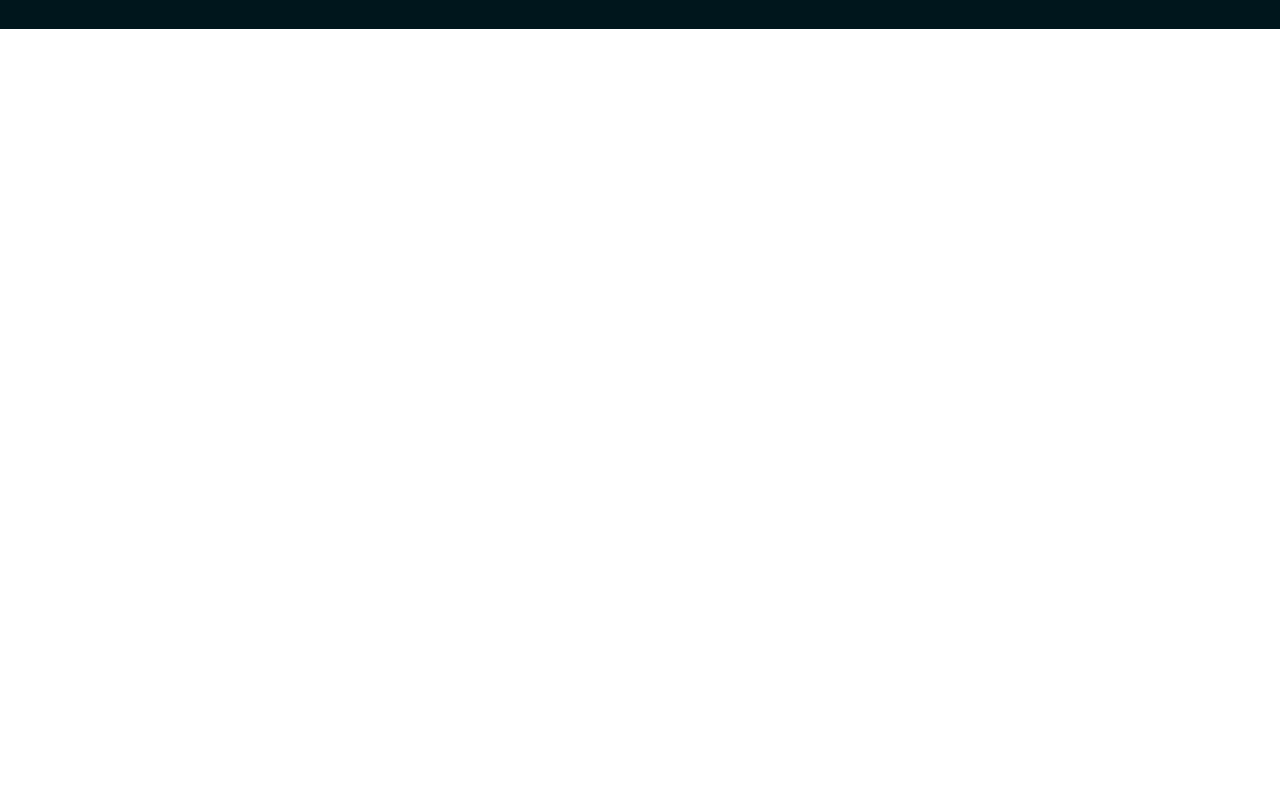
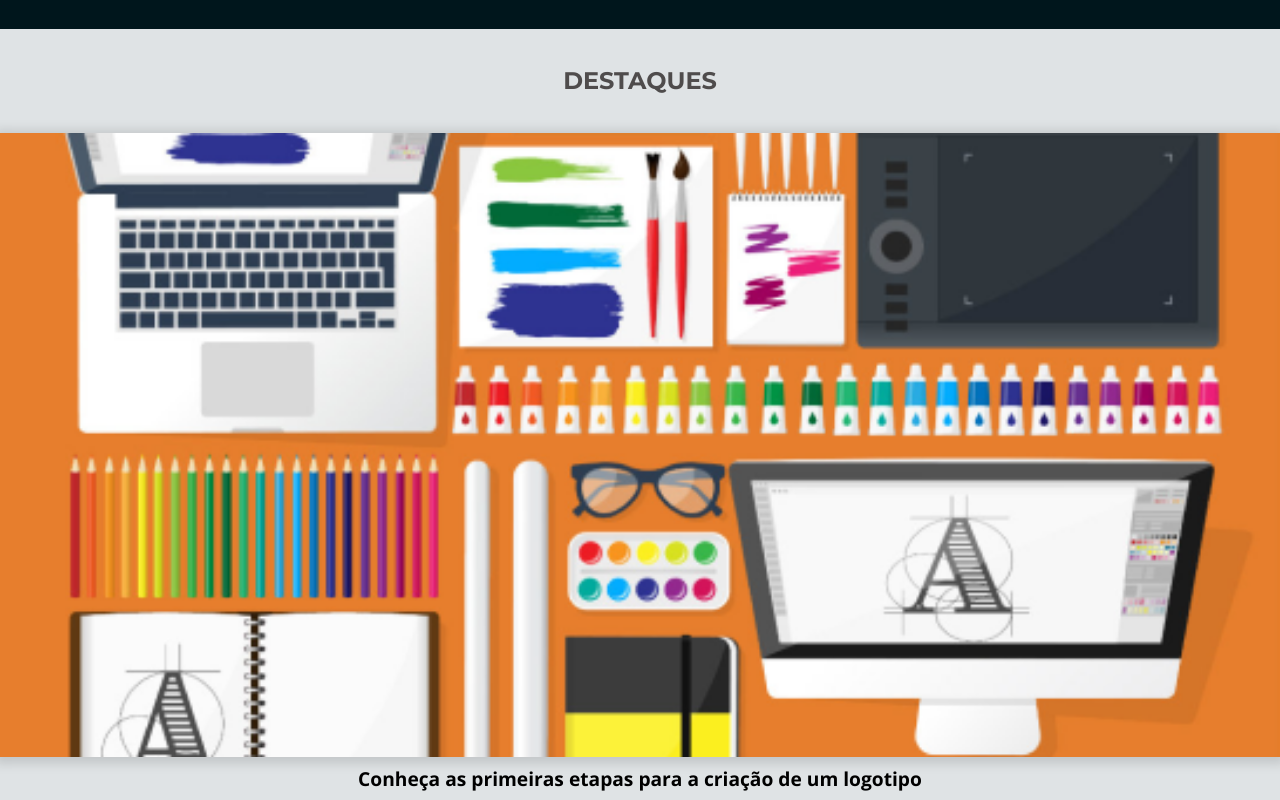
Before and after one commit to Reysson/Html-Css-ProjetoApeperia, a plain HTML site: page projeto-apeperia/index.html in a window 1280 px wide. Shown: the part 380-1180 px from the top of the page. Before the commit the page ends 800 px from the top, so only its background shows below. Drawn offline with nearby package versions, Linux system fonts and the light colour scheme.

Commit message:
Criadno os destaques

```diff
--- /dev/null
+++ b/projeto-apeperia/css/destaques.css
@@ -0,0 +1,40 @@
+.destaques {
+    background-color: var(--azul-claro);
+    padding-top: 2.5rem;
+    padding-bottom: 2rem;
+}
+
+.destaques__titulo {
+    color: var(--cinza-escuro);
+    font-weight: 700;
+    font-size: 1.5rem;
+    font-family: var(--montserrat);
+    text-transform: uppercase;
+    text-align: center;
+    margin-bottom: 2.5rem;
+}
+
+.destaques__painel {
+    display: flex;
+    flex-direction: column;
+    align-items: center;
+    margin-bottom: 2rem;
+}
+
+.destaques__painel-imagem {
+    width: 100vw;
+    /*ocupar 100% da tela, ou seja view port*/
+    box-shadow: 0 2px 10px 5px #00000020;
+    margin-bottom: .5rem;
+}
+
+.destaques__painel-texto {
+    font-weight: 700;
+    font-size: 1.2rem;
+    line-height: normal;
+}
+
+.destaques__botao {
+    color: var(--vermelho-forte);
+    border-color: var(--vermelho-forte);
+}
--- a/projeto-apeperia/index.html
+++ b/projeto-apeperia/index.html
@@ -10,6 +10,7 @@
     <link rel="stylesheet" type="text/css" href="./css/base.css">
     <link rel="stylesheet" type="text/css" href="./css/cabecalho.css">
     <link rel="stylesheet" type="text/css" href="./css/chamada.css">
+    <link rel="stylesheet" type="text/css" href="./css/destaques.css">
     <title>Home | Apeperia</title>
 </head>
 
@@ -34,6 +35,28 @@
             <p class="chamada__texto">Apeperia tem um jeito inovador de comparar e montar aplicativos para pequenas e médias empresas.</p>
             <a class="chamada__botao botao" href="#">Conheça os planos</a>
         </section>
+
+        <section class="destaques container">
+            <h2 class="destaques__titulo">Destaques</h2>
+            <a href="#">
+                <figure class="destaques__painel">
+                    <img src="img/comecando-criar-logotipo.png" alt="Painel do post sobre criação de logotipo" class="destaques__painel-imagem">
+                    <figcaption class="destaques__painel-texto">
+                        Conheça as primeiras etapas para a criação de um logotipo
+                    </figcaption>
+                </figure>
+            </a>
+            <a href="">
+                <figure class="destaques__painel">
+                    <img src="img/dicas-fotografia.png" alt="Painel do post sobre fotografia com celular" class="destaques__painel-imagem">
+                    <figcaption class="destaques__painel-texto">
+                        Veja dicas de como fotografar usando seu celular
+                    </figcaption>
+                </figure>
+            </a>
+
+            <a href="#" class="botao destaques__botao">Receber destaques por email</a>
+        </section>
     </main>
 
 </body>
```
